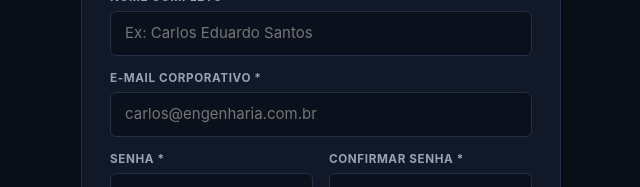
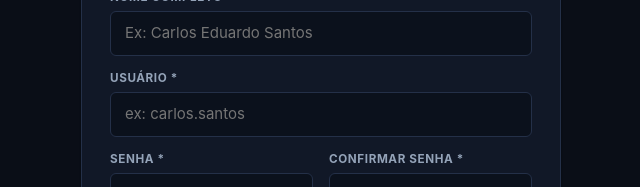
Before and after one commit to jadsonfreitas89/PEMT-WEB-PWA, a React (Vite) app in the folder web/: page /register in a window 1280 px wide. Shown: the part 310-497 px from the top of the page, without its empty margins (319-959 px from the left). Built offline with nearby package versions, Linux system fonts and the light colour scheme; no server answers.

Commit message:
feat: replace email with username for authentication
Updated registration and login flows to use a custom username-based identity mapped to a pseudo-email address, removing the requirement for corporate email addresses.

```diff
--- a/web/src/pages/RegisterPage.tsx
+++ b/web/src/pages/RegisterPage.tsx
@@ -8,7 +8,7 @@ export default function RegisterPage() {
   const navigate = useNavigate();
   const { register } = useAuth();
   const [name, setName] = useState('');
-  const [email, setEmail] = useState('');
+  const [username, setUsername] = useState('');
   const [password, setPassword] = useState('');
   const [confirmPassword, setConfirmPassword] = useState('');
   const [error, setError] = useState<string | null>(null);
@@ -19,21 +19,15 @@ export default function RegisterPage() {
     setError(null);
 
     const trimmedName = name.trim();
-    const trimmedEmail = email.trim();
+    const trimmedUsername = username.trim();
 
     if (!trimmedName) {
       setError('Informe seu nome completo.');
       return;
     }
 
-    if (!trimmedEmail) {
-      setError('Informe um endereço de e-mail.');
-      return;
-    }
-
-    const emailRegex = /^[^\s@]+@[^\s@]+\.[^\s@]+$/;
-    if (!emailRegex.test(trimmedEmail)) {
-      setError('Informe um e-mail com formato válido (ex: usuario@empresa.com).');
+    if (!trimmedUsername) {
+      setError('Informe um nome de usuário.');
       return;
     }
 
@@ -50,7 +44,7 @@ export default function RegisterPage() {
     setIsLoading(true);
 
     try {
-      await register(trimmedEmail, password, trimmedName);
+      await register(trimmedUsername, password, trimmedName);
       navigate('/complete-profile');
     } catch (err) {
       setError(mapAuthError(err));
@@ -123,13 +117,13 @@ export default function RegisterPage() {
           </div>
 
           <div>
-            <label>E-mail Corporativo *</label>
+            <label>Usuário *</label>
             <input
-              type="email"
-              value={email}
-              onChange={(e) => setEmail(e.target.value)}
-              placeholder="carlos@engenharia.com.br"
-              autoComplete="email"
+              type="text"
+              value={username}
+              onChange={(e) => setUsername(e.target.value)}
+              placeholder="ex: carlos.santos"
+              autoComplete="username"
               disabled={isLoading}
               required
             />
--- a/web/src/services/auth/AuthService.ts
+++ b/web/src/services/auth/AuthService.ts
@@ -16,28 +16,29 @@ googleProvider.setCustomParameters({ prompt: 'select_account' });
 
 const AuthService = {
   /**
-   * Realiza login com E-mail e Senha.
+   * Realiza login com Usuário e Senha.
    */
-  async login(email: string, password: string): Promise<FirebaseUser> {
+  async login(username: string, password: string): Promise<FirebaseUser> {
     if (!authInstance) {
       throw new Error('Firebase Auth não está inicializado.');
     }
-    const credential = await signInWithEmailAndPassword(authInstance, email.trim(), password);
+    const email = `${username.trim().toLowerCase()}@pemt.local`;
+    const credential = await signInWithEmailAndPassword(authInstance, email, password);
     return credential.user;
   },
 
   /**
-   * Realiza cadastro de novo usuário no Firebase Auth com E-mail, Senha e Nome.
+   * Realiza cadastro de novo usuário no Firebase Auth com Usuário, Senha e Nome.
    */
-  async register(email: string, password: string, name: string): Promise<FirebaseUser> {
+  async register(username: string, password: string, name: string): Promise<FirebaseUser> {
     if (!authInstance) {
       throw new Error('Firebase Auth não está inicializado.');
     }
 
-    const trimmedEmail = email.trim();
+    const email = `${username.trim().toLowerCase()}@pemt.local`;
     const trimmedName = name.trim();
 
-    const credential = await createUserWithEmailAndPassword(authInstance, trimmedEmail, password);
+    const credential = await createUserWithEmailAndPassword(authInstance, email, password);
     const user = credential.user;
 
     // Atualiza o displayName no objeto de auth do Firebase
--- a/web/src/utils/authErrors.ts
+++ b/web/src/utils/authErrors.ts
@@ -24,7 +24,7 @@ export function mapAuthError(error: unknown): string {
   const errorString = `${rawCode} ${rawMessage}`.toLowerCase();
 
   if (errorString.includes('auth/invalid-credential') || errorString.includes('auth/wrong-password') || errorString.includes('invalid-credential') || errorString.includes('wrong-password')) {
-    return 'E-mail ou senha incorretos. Se você ainda não possui cadastro, crie uma conta.';
+    return 'Usuário ou senha incorretos.';
   }
 
   if (errorString.includes('auth/user-not-found') || errorString.includes('user-not-found')) {
@@ -32,11 +32,11 @@ export function mapAuthError(error: unknown): string {
   }
 
   if (errorString.includes('auth/email-already-in-use') || errorString.includes('email-already-in-use')) {
-    return 'Este e-mail já está cadastrado. Faça login com sua senha.';
+    return 'Este usuário já está cadastrado. Faça login com sua senha.';
   }
 
   if (errorString.includes('auth/invalid-email') || errorString.includes('invalid-email')) {
-    return 'O formato do e-mail é inválido.';
+    return 'O formato do usuário é inválido.';
   }
 
   if (errorString.includes('auth/weak-password') || errorString.includes('weak-password')) {
@@ -68,7 +68,7 @@ export function mapAuthError(error: unknown): string {
   }
 
   if (errorString.includes('auth/unverified-email') || errorString.includes('unverified-email')) {
-    return 'É necessário verificar seu e-mail antes de prosseguir.';
+    return 'É necessário verificar seu usuário antes de prosseguir.';
   }
 
   if (errorString.includes('auth/internal-error') || errorString.includes('internal-error')) {
```
